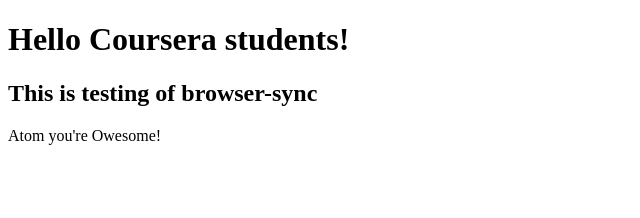
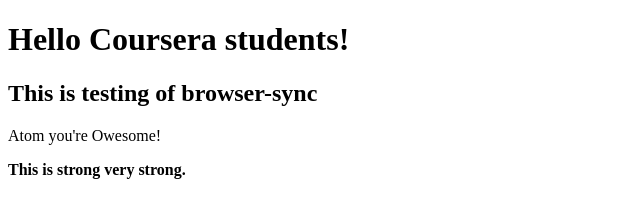
Before and after one commit to salman988/coursera-test, a plain HTML site: page index.html in a window 1280 px wide. Shown: the whole page, without its empty margins (0-640 px from the left). Drawn offline with Linux system fonts and the light colour scheme.

Commit message:
next version

```diff
--- a/index.html
+++ b/index.html
@@ -8,5 +8,6 @@
     <h1>Hello Coursera students!</h1>
     <h2>This is testing of browser-sync</h2>
     <p>Atom you're Owesome!</p>
+    <strong>This is strong very strong.</strong>
   </body>
 </html>
```
